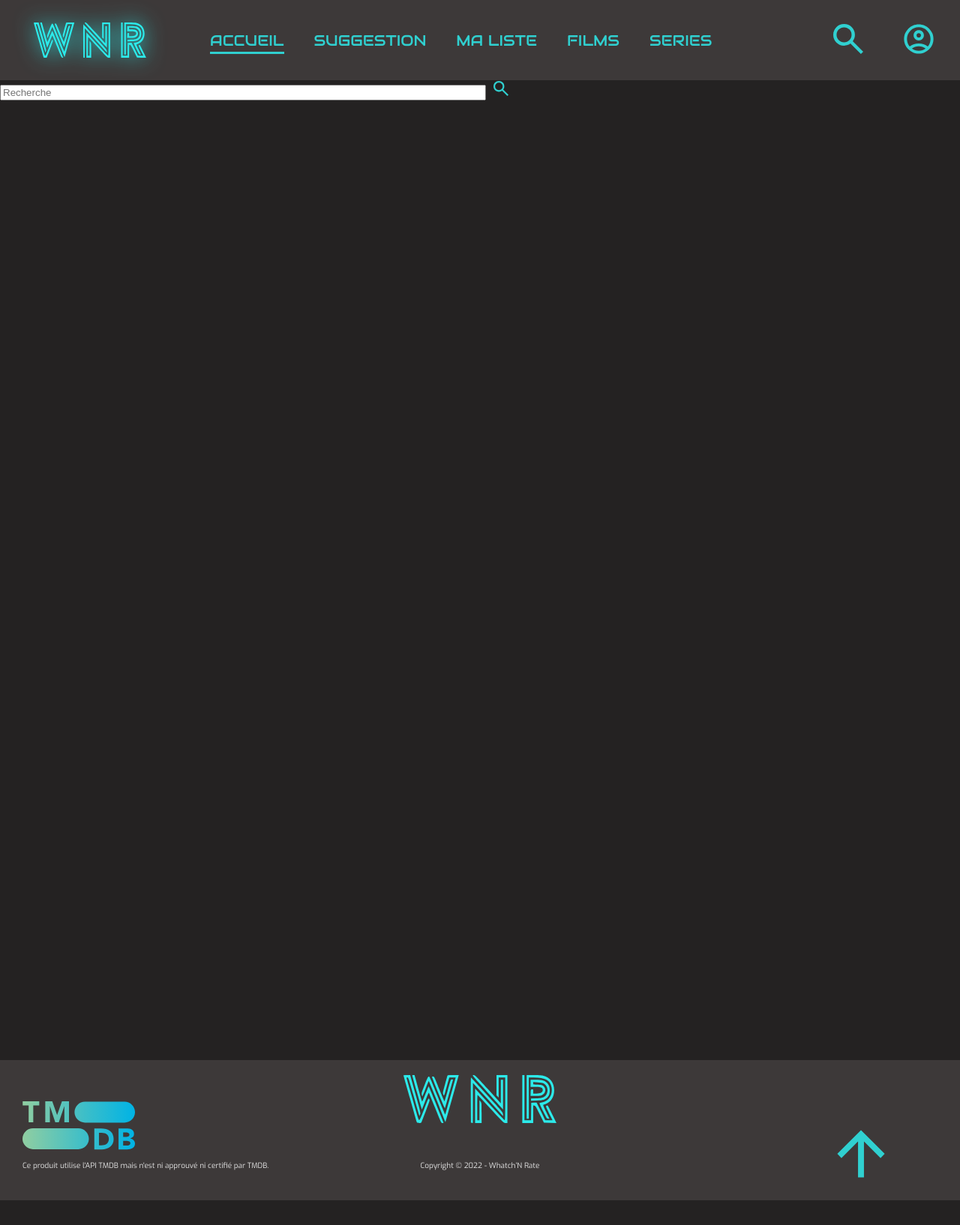
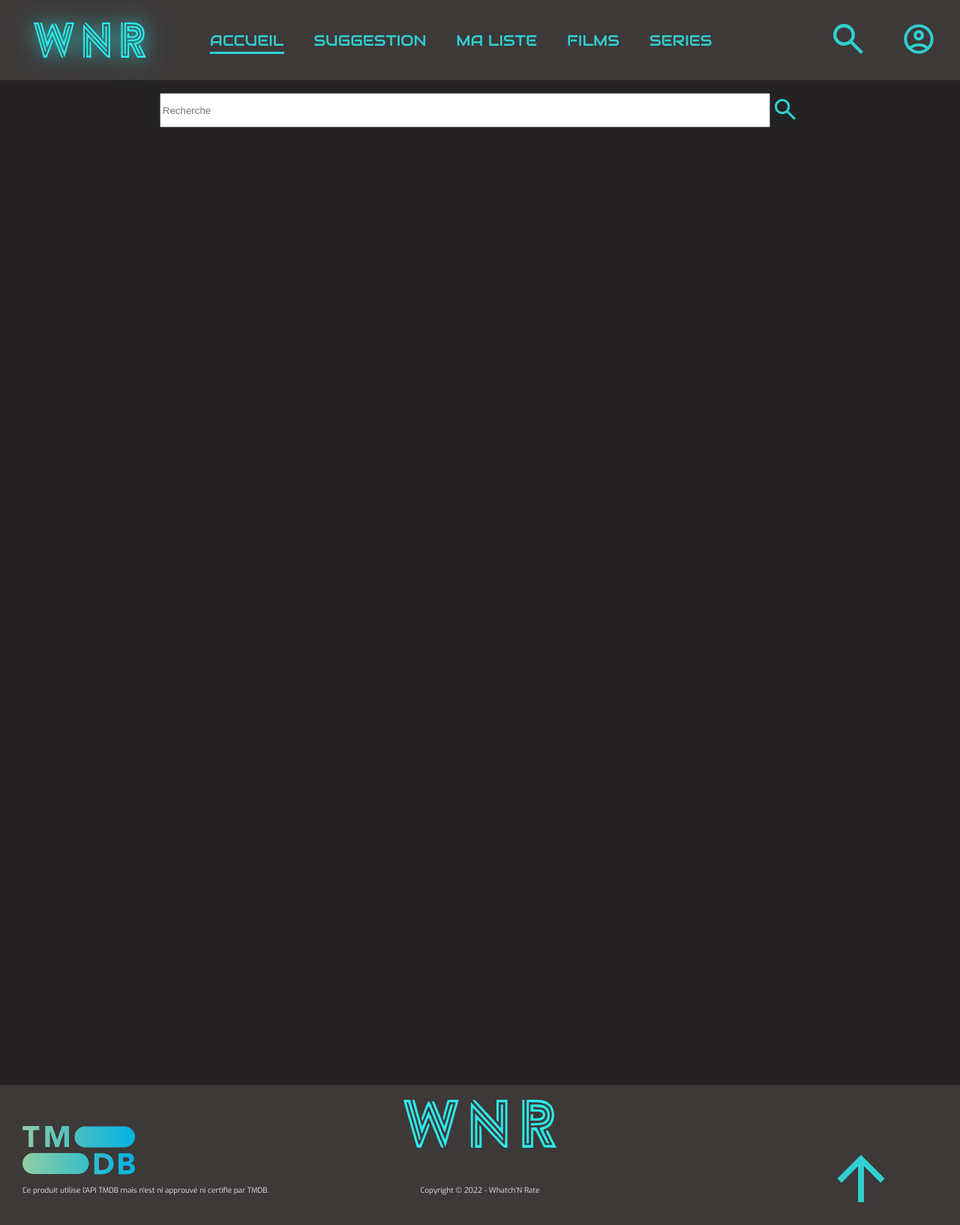
Before and after one commit to Evan431/WNR, a Django app: a page that uses src/appliWNR/templates/appliWNR/resultatsRecherche.html in a window 1280 px wide. Shown: the whole page at 75% size. Before the commit the page ends 1601 px from the top, so only its background shows below. Run offline with Django 4.2, Linux system fonts and the light colour scheme.

Commit message:
Suite visuel page recherche

```diff
--- a/src/appliWNR/static/css/recherche.css
+++ b/src/appliWNR/static/css/recherche.css
@@ -2,14 +2,34 @@ body{
     background-color: #242222;
 }
 
-div{
+header{
+    border-bottom: 20px solid #242222;
 }
 
 button{
+    width: 40px;
+    height: 40px;
     background-color: #242222;
     border: none;
 }
 
+form{
+    width: 70%;
+    height: 100%;
+    display: flex;
+    align-items: center;
+    justify-content: center;
+}
+
 input{
-    width: 50%;
+    width: 90%;
+    height: 100%;
 }
+
+.container{
+    display: flex;
+    align-items: center;
+    justify-content: center;
+    height: 40px;
+    width: 100%;
+}
--- a/src/appliWNR/templates/appliWNR/resultatsRecherche.html
+++ b/src/appliWNR/templates/appliWNR/resultatsRecherche.html
@@ -5,14 +5,13 @@
 {% load static %}
 <link rel="stylesheet" href="{% static '/css/recherche.css'%}">
   <body>
-
     <div class="container">
       <form action="/recherche/" method="post">
           <label for="Recherche"></label>
             <input  type="text" name="Recherche" placeholder="Recherche">
               <label for="Bouton"></label>
               <button type="submit" name="Bouton">
-                <svg width="20" height="20" viewBox="0 0 70 70" fill="none" xmlns="http://www.w3.org/2000/svg">
+                <svg viewBox="0 0 70 70" fill="none" xmlns="http://www.w3.org/2000/svg">
                   <path
                       d="M64.5556 70L40.0556 45.5C38.1111 47.0556 35.875 48.287 33.3472 49.1944C30.8194 50.1018 28.1296 50.5556 25.2778 50.5556C18.213 50.5556 12.2344 48.1094 7.34222 43.2172C2.44741 38.3224 0 32.3426 0 25.2778C0 18.213 2.44741 12.2331 7.34222 7.33833C12.2344 2.44611 18.213 0 25.2778 0C32.3426 0 38.3224 2.44611 43.2172 7.33833C48.1094 12.2331 50.5556 18.213 50.5556 25.2778C50.5556 28.1296 50.1018 30.8194 49.1944 33.3472C48.287 35.875 47.0556 38.1111 45.5 40.0556L70 64.5556L64.5556 70ZM25.2778 42.7778C30.1389 42.7778 34.2715 41.077 37.6756 37.6756C41.077 34.2715 42.7778 30.1389 42.7778 25.2778C42.7778 20.4167 41.077 16.2841 37.6756 12.88C34.2715 9.47852 30.1389 7.77778 25.2778 7.77778C20.4167 7.77778 16.2841 9.47852 12.88 12.88C9.47852 16.2841 7.77778 20.4167 7.77778 25.2778C7.77778 30.1389 9.47852 34.2715 12.88 37.6756C16.2841 41.077 20.4167 42.7778 25.2778 42.7778Z"
                       fill="#30D0D0" />
```
